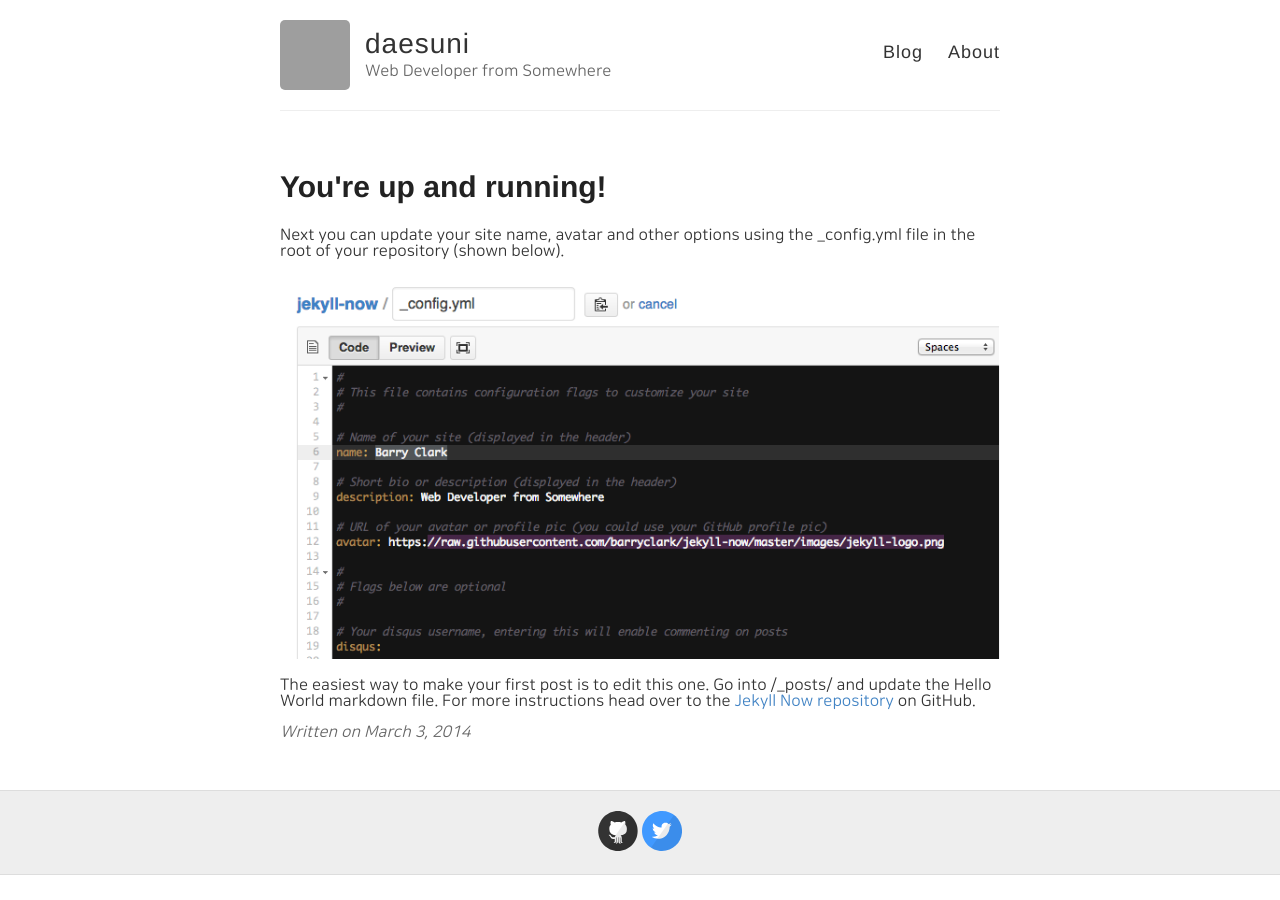
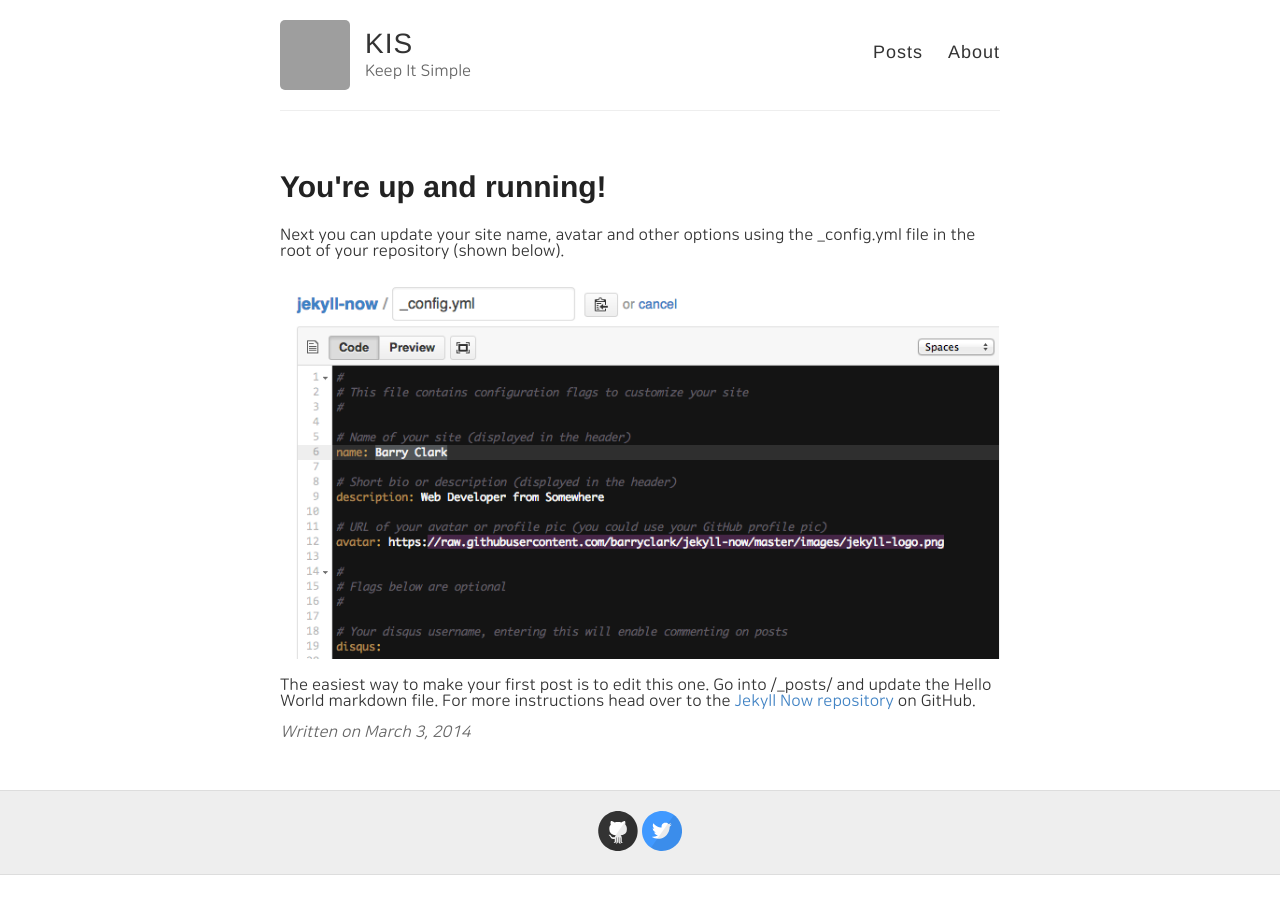
Before and after one commit to daesuni/daesuni.github.io, a Jekyll site: the page built from _posts/2014-3-3-Hello-World.md, in a window 1280 px wide. Built offline with Jekyll 4.4.1, drawn with Linux system fonts in a browser that asks for light colours; grey boxes are pictures that could not be loaded.

Commit message:
rebuild pages

```diff
--- a/_config.yml
+++ b/_config.yml
@@ -3,10 +3,10 @@
 #
 
 # Name of your site (displayed in the header)
-name: daesuni
+name: KIS
 
 # Short bio or description (displayed in the header)
-description: Web Developer from Somewhere
+description: Keep It Simple
 
 # URL of your avatar or profile pic (you could use your GitHub profile pic)
 avatar: https://avatars2.githubusercontent.com/u/18520212?s=460&v=4
--- a/_layouts/default.html
+++ b/_layouts/default.html
@@ -27,7 +27,7 @@
           </div>
 
           <nav>
-            <a href="{{ site.baseurl }}/">Blog</a>
+            <a href="{{ site.baseurl }}/">Posts</a>
             <a href="{{ site.baseurl }}/about">About</a>
           </nav>
         </header>
```
